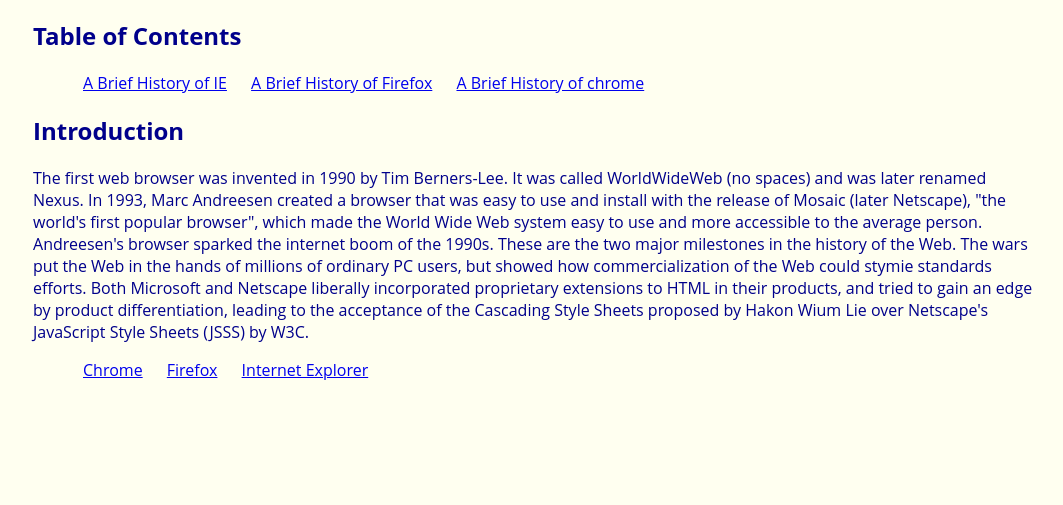
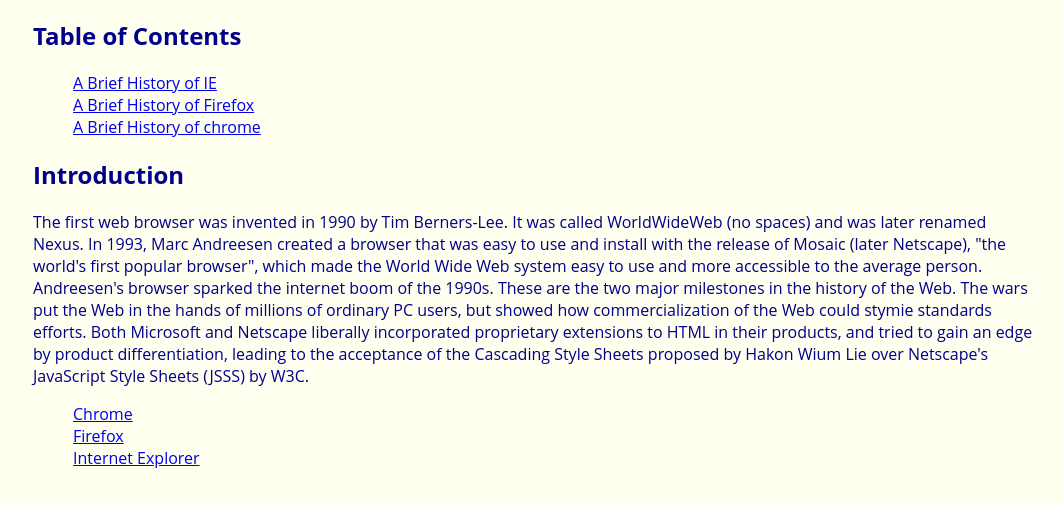
Before and after one commit to willjsimmons/browserHistory2, a plain HTML site: page index.html in a window 1280 px wide. Shown: the part 67-572 px from the top of the page, without its empty margins (107-1170 px from the left). Drawn offline with Linux system fonts and the light colour scheme.

Commit message:
almost almost done final

```diff
--- a/Style.css
+++ b/Style.css
@@ -6,12 +6,6 @@
 {
     width: 300px;
     float: left;
-}
-li
-{
-    display: inline;
-    padding-left: 10px;
-    padding-right: 10px;
 }
 ul
 {
```
